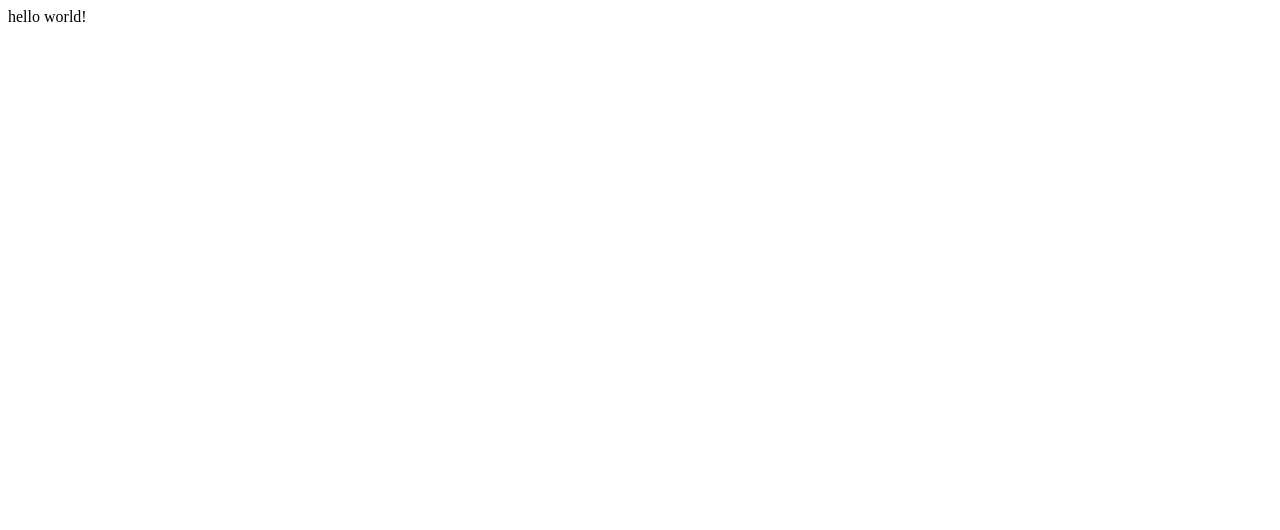
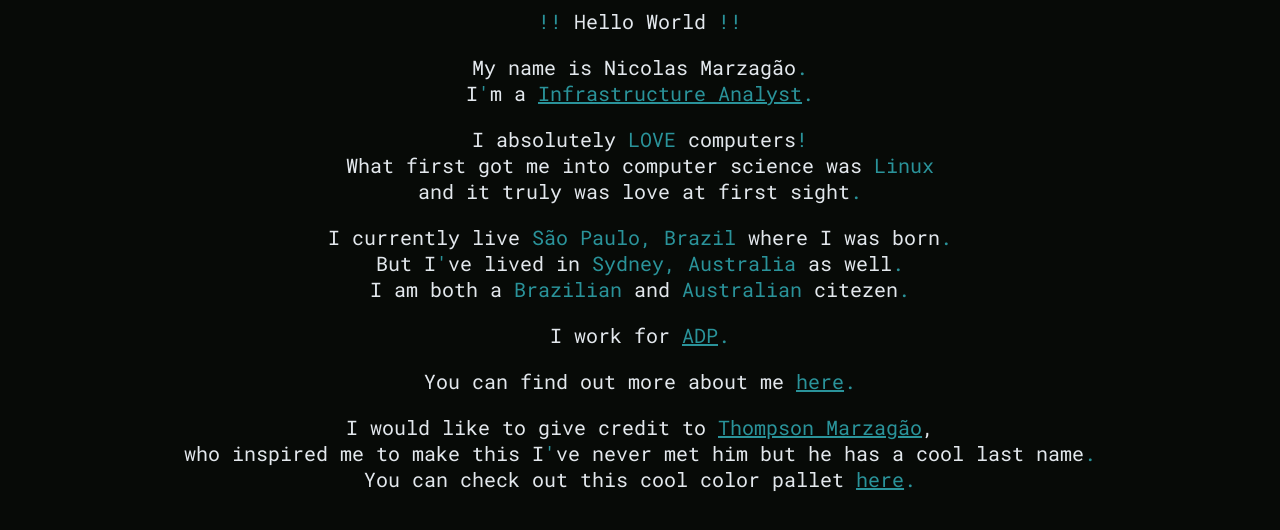
Before and after one commit to nicolaszmarzagao/personal-site, a plain HTML site: page index.html in a window 1280 px wide. Drawn offline with Linux system fonts and the light colour scheme.

Commit message:
second commit

```diff
--- a/index.html
+++ b/index.html
@@ -1 +1,79 @@
-hello world!
+<html>
+    <head>
+    <meta charset="utf-8">
+    <title>Nicolas Marzagão</title>
+    <link rel="stylesheet" type="text/css" href="https://fonts.googleapis.com/css?family=Roboto+Mono">
+    <style>
+      body {
+        color: #e3e8ed;
+        background-color: #070a07;
+        font-family: 'Roboto Mono', monospace;
+        font-size: 20px;
+        text-align: center;
+      }
+      a {
+        color: #2a939a;
+      }
+      .accent {
+        color: #2a939a;
+      }
+
+    </style>
+</head>
+<body>
+<main>
+    <div>
+        <p>
+        <span class="accent">!!</span> Hello World <span class="accent">!!</span>
+        </p>
+
+        <p>
+        My name is Nicolas Marzagão<span class="accent">.</span>
+        <br>
+
+        I<span class="accent">'</span>m a
+        <a href="https://github.com/nicolaszmarzagao">
+        Infrastructure Analyst</a><span class="accent">.</span>
+        <br>
+        </p>
+
+      <p>
+        I absolutely<span class="accent"> LOVE </span>computers<span class="accent">!</span>
+        <br>
+
+        What first got me into computer science was
+        <span class="accent">Linux</span>
+        <br>
+        and it truly was love at first sight<span class="accent">.</span>
+        <br>
+      </p>
+
+      <p>
+        I currently live
+        <span class="accent">São Paulo, Brazil</span>
+        where I was born<span class="accent">.</span>
+        <br>
+        But I<span class="accent">'</span>ve lived in
+        <span class="accent">Sydney, Australia</span>
+        as well<span class="accent">.</span>
+        <br>
+        I am both a <span class="accent">Brazilian</span> and <span class="accent">Australian</span> citezen<span class="accent">.</span><br>
+      </p>
+
+      <p>
+        I work for <a href="https://www.adp.com/">ADP</a><span class="accent">.</span>
+      </p>
+      <p>
+      You can find out more about me <span class="accent"><a href="https://www.linkedin.com/in/nicolas-zanini-marzagao/">here</a>.</span>
+      </p>
+      <p>
+        I would like to give credit to
+        <a href="https://marzagao.com/"> Thompson Marzagão</a>,
+        <br>
+        who inspired me to make this
+        I<span class="accent">'</span>ve never met him but he has a cool last name<span class="accent">.</span>
+        <br>
+        You can check out this cool color pallet <a href="">here</a><span class="accent">.</span>
+    </p>
+  </div>
+</html>
```
